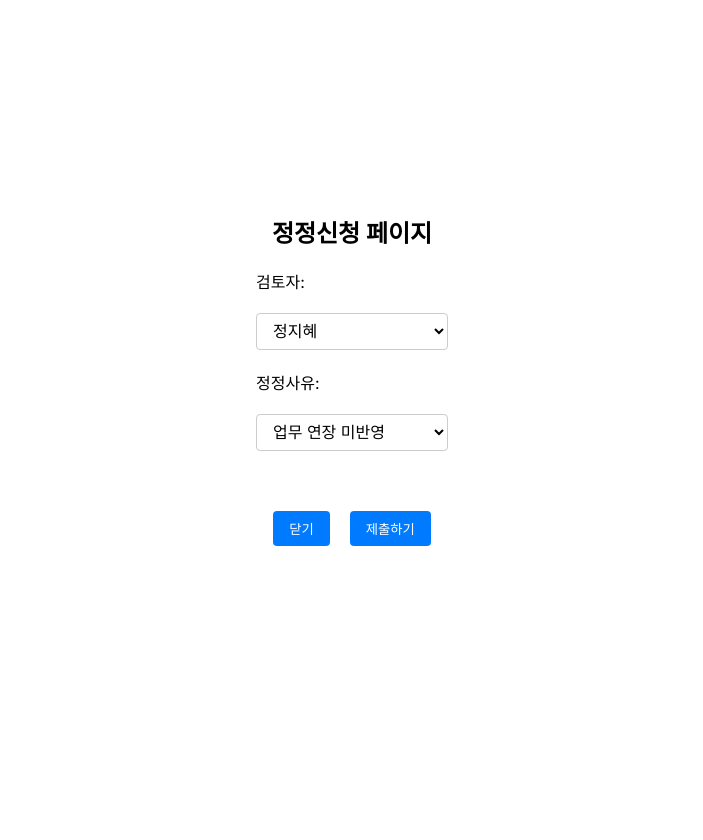
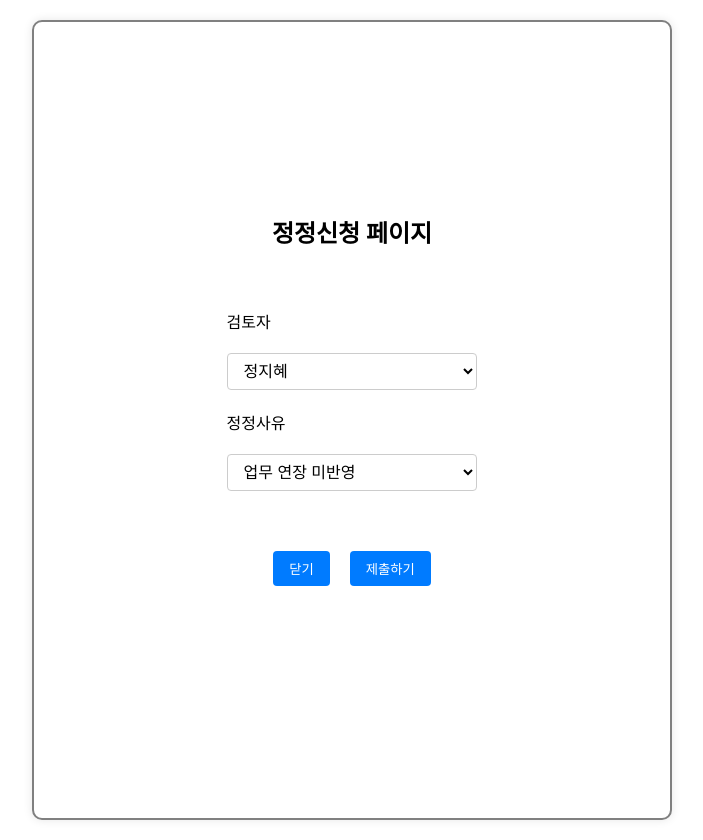
Before and after one commit to ohhhInFastcampus/toyproject2, a Next.js app: page /request in a window 1280 px wide. Shown: the whole page, without its empty margins (288-991 px from the left). Before the commit the page ends 800 px from the top, so only its background shows below. Built offline with nearby package versions, Linux system fonts and the light colour scheme.

Commit message:
TP-18 #done #comment 제출하기 /닫기 버튼 구현

```diff
--- a/src/app/request/page.tsx
+++ b/src/app/request/page.tsx
@@ -1,16 +1,21 @@
 "use client";
 import Button from "@/components/Button";
-import Input from "@/components/Input";
 import styled from "styled-components";
 
 const StyledRequest = styled.div`
+  width: 50%;
+  height: 50%;
   display: flex;
   flex-direction: column;
   justify-content: center;
   align-items: center;
   min-height: 100vh;
-  padding: 20px;
-  gap: 20px;
+  margin: 20px;
+  gap: 60px;
+  border: 2px solid gray;
+  border-radius: 10px;
+  box-shadow: 0px 0px 10px rgba(0, 0, 0, 0.1);
+  background-color: #ffffff;
 `;
 
 const StyledSelect = styled.select`
@@ -32,26 +37,26 @@ const StyledSelect = styled.select`
 
 const ButtonContainer = styled.div`
   display: flex;
-  justify-content: center; // 가운데 정렬
+  justify-content: center;
   gap: 20px;
   margin: 40px 0;
 `;
 
 const RequestPage = () => {
   return (
+    <div style={{ display: "flex", justifyContent: "center" }}>
       <StyledRequest>
         <h2>정정신청 페이지</h2>
         <form>
           <div>
-          <label htmlFor="reviewer">검토자:</label> <br />
+            <label htmlFor="reviewer">검토자</label>
             <StyledSelect id="reviewer" name="reviewer">
               <option value="manager">정지혜</option>
               <option value="CTO">helpdesku</option>
             </StyledSelect>
           </div>
           <div>
-          <label htmlFor="reason">정정사유:</label>
-          <br />
+            <label htmlFor="reason">정정사유</label>
             <StyledSelect id="reason" name="reason">
               <option value="overtime">업무 연장 미반영</option>
               <option value="unpaid_leave">무급 휴가 사용 미반영</option>
@@ -64,6 +69,7 @@ const RequestPage = () => {
           </ButtonContainer>
         </form>
       </StyledRequest>
+    </div>
   );
 };
 export default RequestPage;
```
Lines whose indentation alone changed are shown as unchanged.
